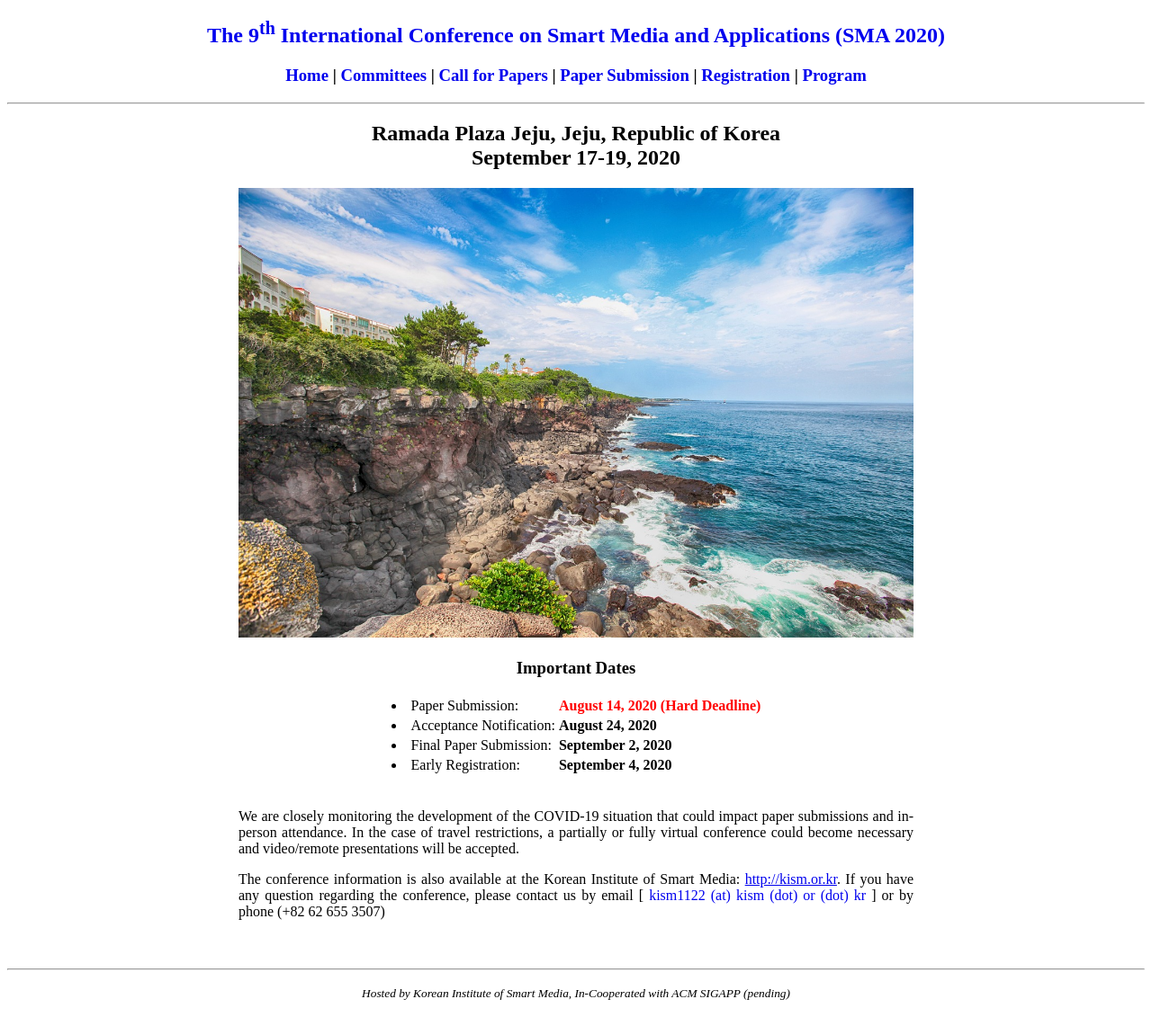
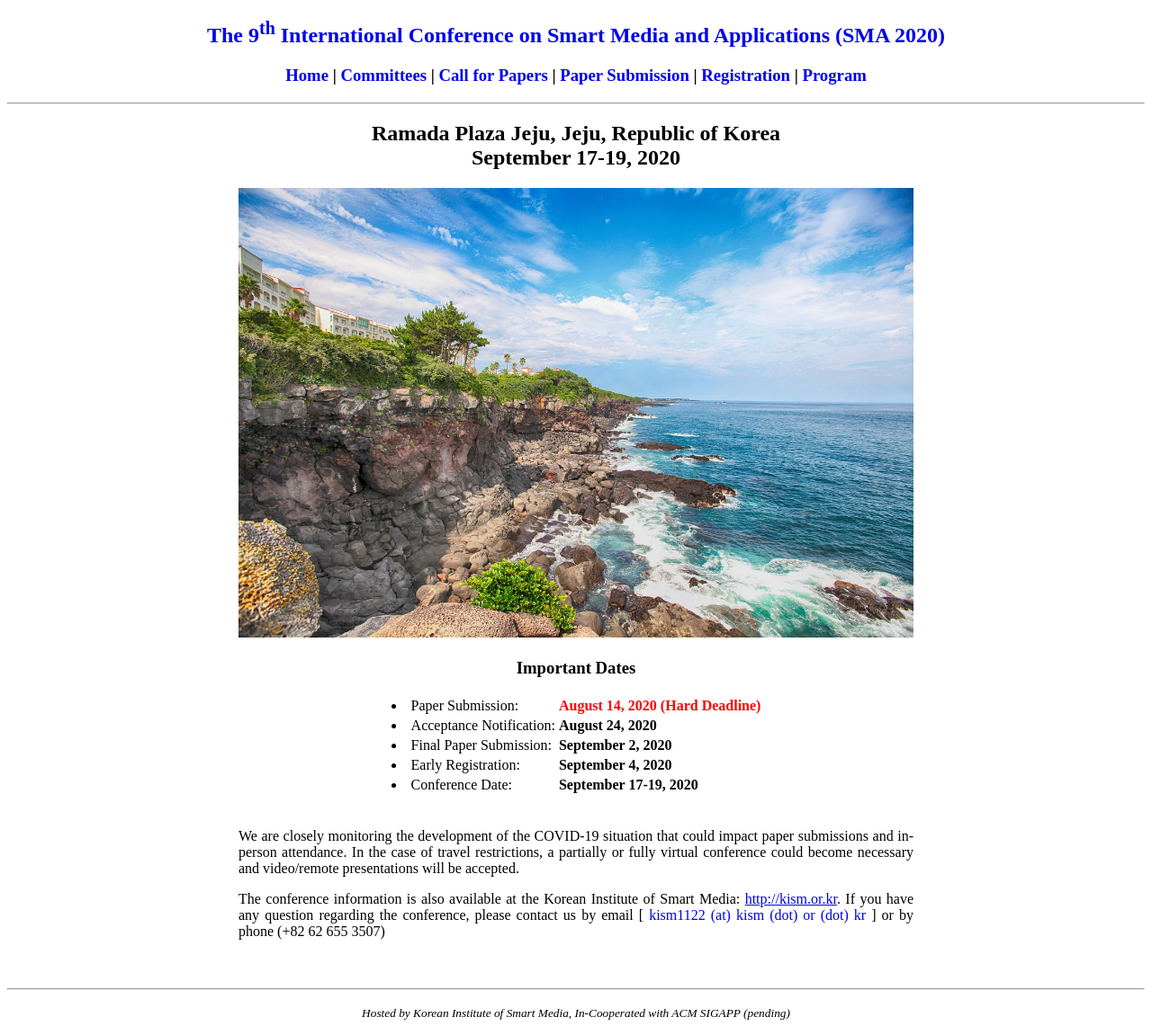
Before and after one commit to icea-conf/sma-2020.github.io, a Jekyll site: the page built from index.html, in a window 1280 px wide. Shown: the whole page at 90% size. Built offline with Jekyll 4.4.1, drawn with Linux system fonts in a browser that asks for light colours; the list of posts is cut into pages by our own code; before the commit the page ends 1129 px from its top, so only the background shows below that.

Commit message:
Update index.html

```diff
--- a/index.html
+++ b/index.html
@@ -49,6 +49,14 @@
                                           <b>September 4, 2020</b>
                                     </td>
                               </tr>
+                              <tr>
+                                    <td>
+                                          <li>Conference Date: </li>
+                                    </td>
+                                    <td>
+                                          <b>September 17-19, 2020</b>
+                                    </td>
+                              </tr>
                         </tbody>
                   </table>
             </div>
```
